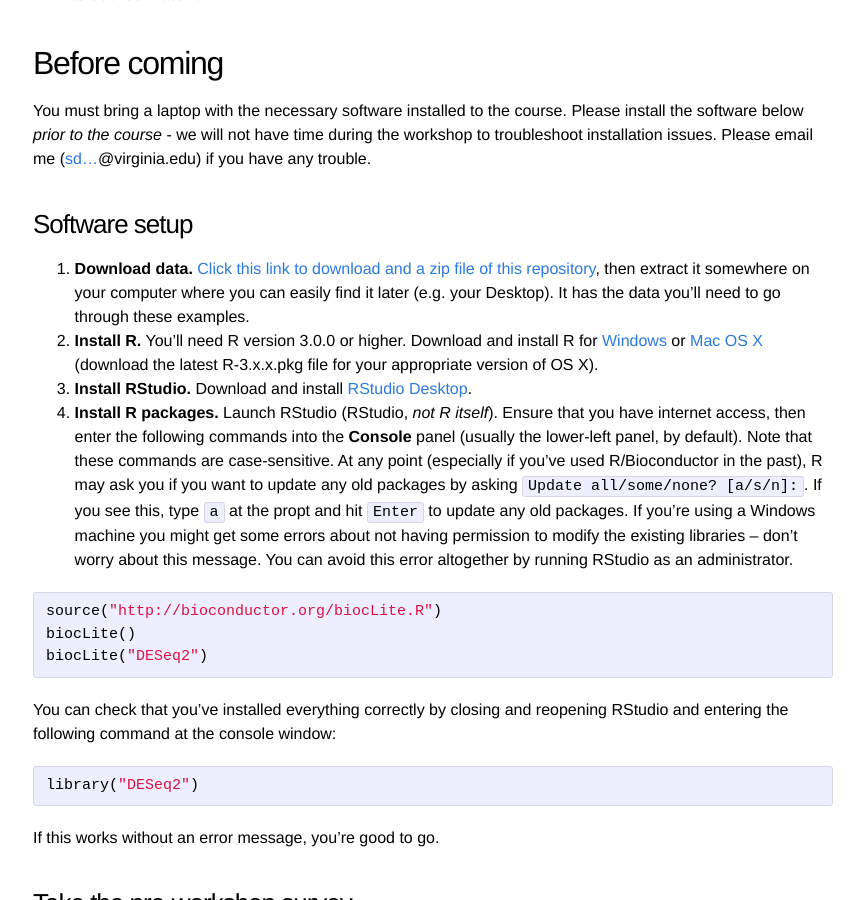
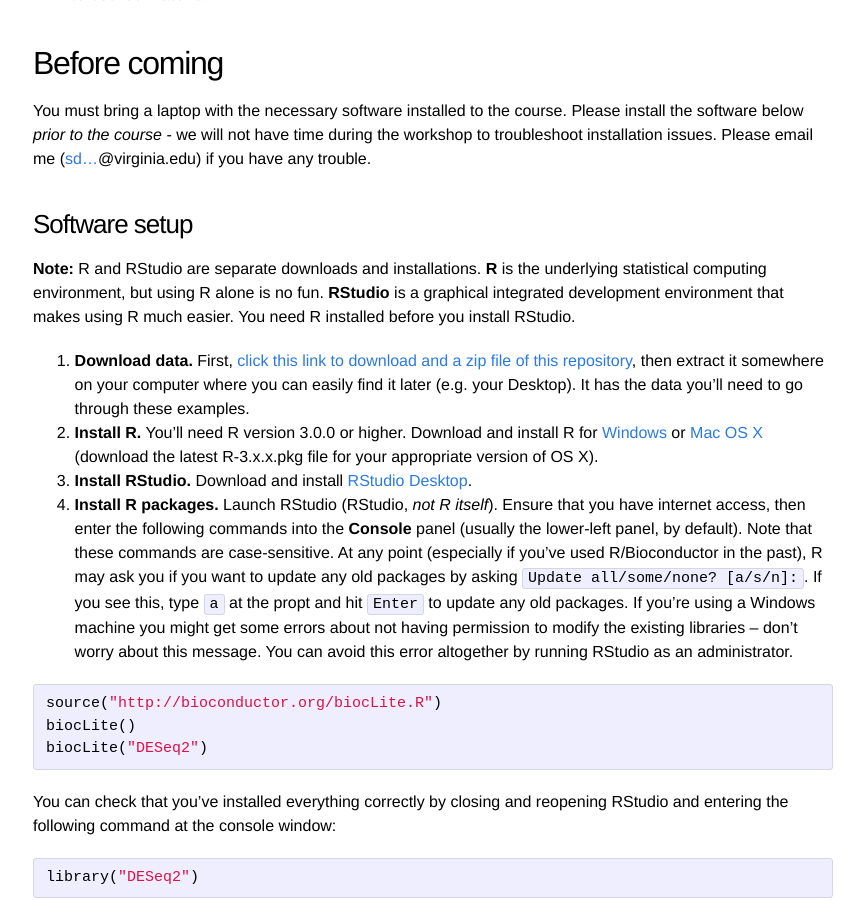
Before and after one commit to bioconnector/workshops2015, a Jekyll site: the page built from lessons/intro-r-lifesci/index.md, in a window 1280 px wide and 900 px high, scrolled down 719 px. Shown: the whole window, without its empty margins (207-1071 px from the left). Built offline with Jekyll 4.4.1, drawn with Linux system fonts in a browser that asks for light colours; Markdown is read by kramdown in place of the engine named in the settings.

Commit message:
clarified R vs RStudio

```diff
--- a/_includes/setup-r.md
+++ b/_includes/setup-r.md
@@ -1,4 +1,6 @@
-0. **Download data.** [Click this link to download and a zip file of this repository](https://github.com/bioconnector/workshops/archive/master.zip), then extract it somewhere on your computer where you can easily find it later (e.g. your Desktop). It has the data you'll need to go through these examples.
+**Note:** R and RStudio are separate downloads and installations. **R** is the underlying statistical computing environment, but using R alone is no fun. **RStudio** is a graphical integrated development environment that makes using R much easier. You need R installed before you install RStudio.
+
+0. **Download data.** First, [click this link to download and a zip file of this repository](https://github.com/bioconnector/workshops/archive/master.zip), then extract it somewhere on your computer where you can easily find it later (e.g. your Desktop). It has the data you'll need to go through these examples.
 0. **Install R.** You'll need R version 3.0.0 or higher. Download and install R for [Windows](http://cran.r-project.org/bin/windows/base/) or [Mac OS X](http://cran.r-project.org/bin/macosx/) (download the latest R-3.x.x.pkg file for your appropriate version of OS X).
 0. **Install RStudio.** Download and install [RStudio Desktop](http://www.rstudio.com/products/rstudio/download/).
 0. **Install R packages.** Launch RStudio (RStudio, *not R itself*). Ensure that you have internet access, then enter the following commands into the **Console** panel (usually the lower-left panel, by default). Note that these commands are case-sensitive. At any point (especially if you've used R/Bioconductor in the past), R may ask you if you want to update any old packages by asking `Update all/some/none? [a/s/n]:`. If you see this, type `a` at the propt and hit `Enter` to update any old packages. If you're using a Windows machine you might get some errors about not having permission to modify the existing libraries -- don't worry about this message. You can avoid this error altogether by running RStudio as an administrator.
```
